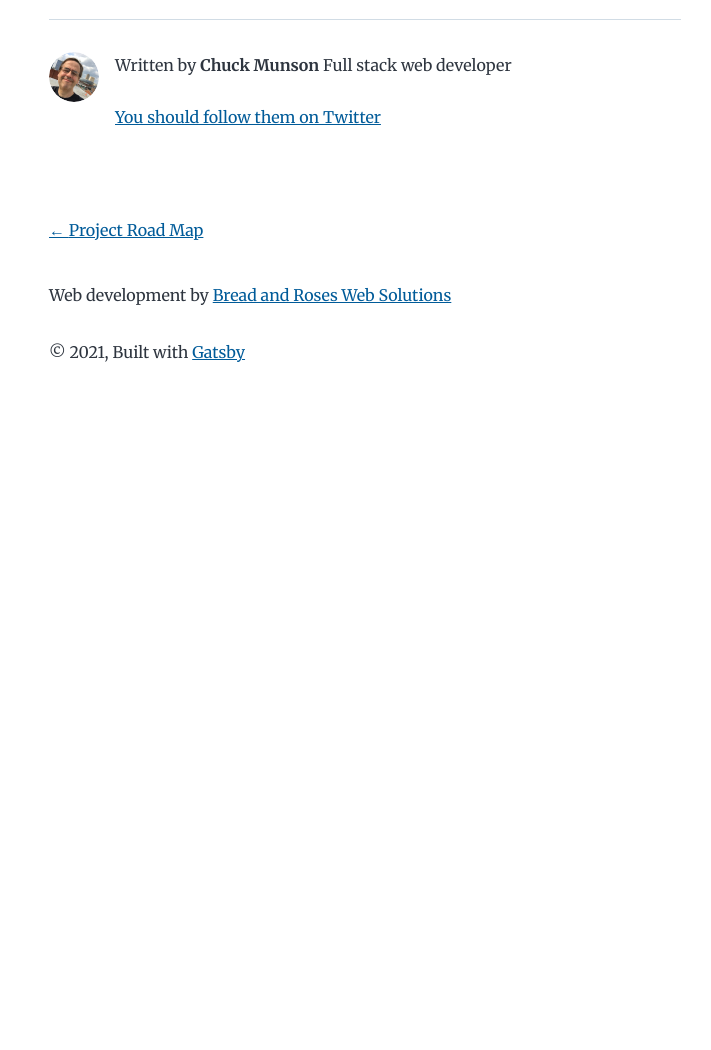
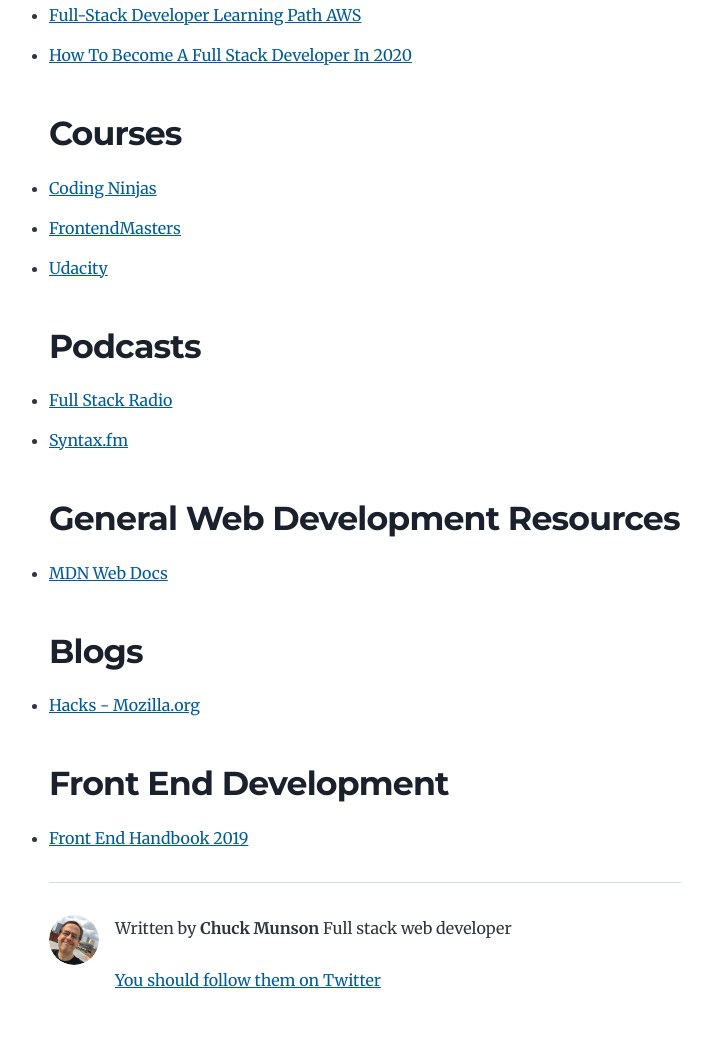
Before and after one commit to charlesmunson/full-stack-guru2021, a Gatsby site: page /new-beginnings/ in a window 1280 px wide. Shown: the part 1340-2390 px from the top of the page, without its empty margins (275-986 px from the left). Before the commit the page ends 1768 px from the top, so only its background shows below. Built offline with nearby package versions, Linux system fonts and the light colour scheme; Gatsby itself is replaced by a stand-in of ours.

Commit message:
More resource page additions

```diff
--- a/content/blog/new-beginnings/index.md
+++ b/content/blog/new-beginnings/index.md
@@ -29,9 +29,34 @@
 
 ## Intros
 
+* [Top 10 Skills to Become a Full-Stack Developer in 2021](https://www.upgrad.com/blog/skills-to-become-a-full-stack-developer/)
 * [Beginner’s Guide To Full Stack Web Development](https://www.crampete.com/blogs/beginners-guide-to-full-stack-web-development/)
+* [Being a Full Stack Developer](https://www.sitepoint.com/full-stack-developer/ "Being a Full Stack Developer")
 
 ## Learning Paths
 
 * [Full-Stack Developer Learning Path AWS](https://aws.amazon.com/getting-started/learning-path-full-stack-developer/)
 * [How To Become A Full Stack Developer In 2020](https://redblink.com/become-full-stack-developer-2019-roadmap/)
+
+## Courses
+
+* [Coding Ninjas](https://www.codingninjas.com/courses/online-full-stack-node-js-web-dev-course)
+* [FrontendMasters](https://frontendmasters.com/ "FrontendMasters")
+* [Udacity](https://www.udacity.com/course/full-stack-web-developer-nanodegree--nd0044)
+
+## Podcasts
+
+* [Full Stack Radio](https://fullstackradio.com/ "Full Stack Radio")
+* [Syntax.fm](https://syntax.fm/ "Syntax.fm")
+
+## General Web Development Resources
+
+* [MDN Web Docs](https://developer.mozilla.org/en-US/)
+
+## Blogs
+
+* [Hacks - Mozilla.org](https://hacks.mozilla.org/)
+
+## Front End Development
+
+* [Front End Handbook 2019](https://frontendmasters.com/books/front-end-handbook/2019/)
```
